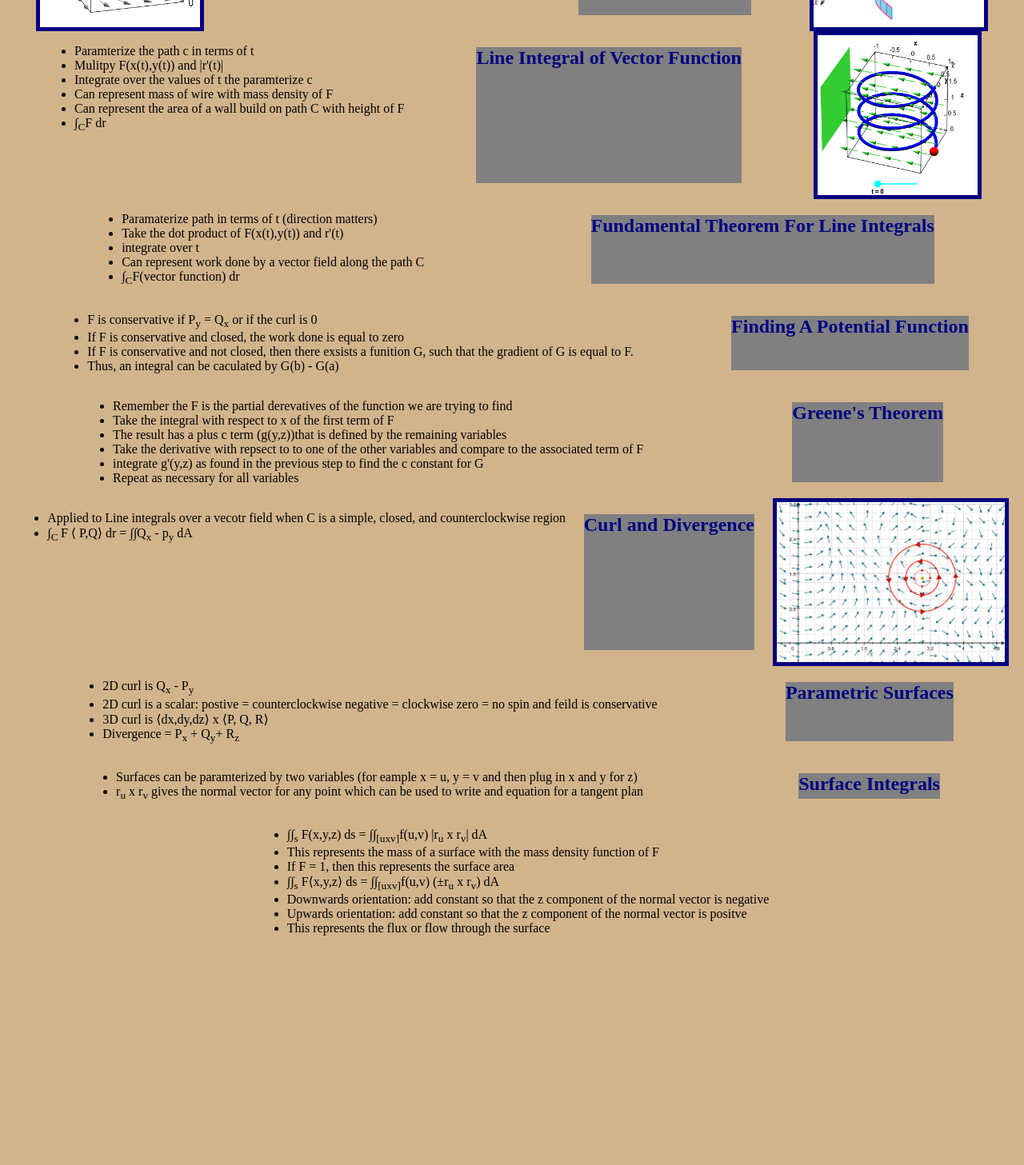
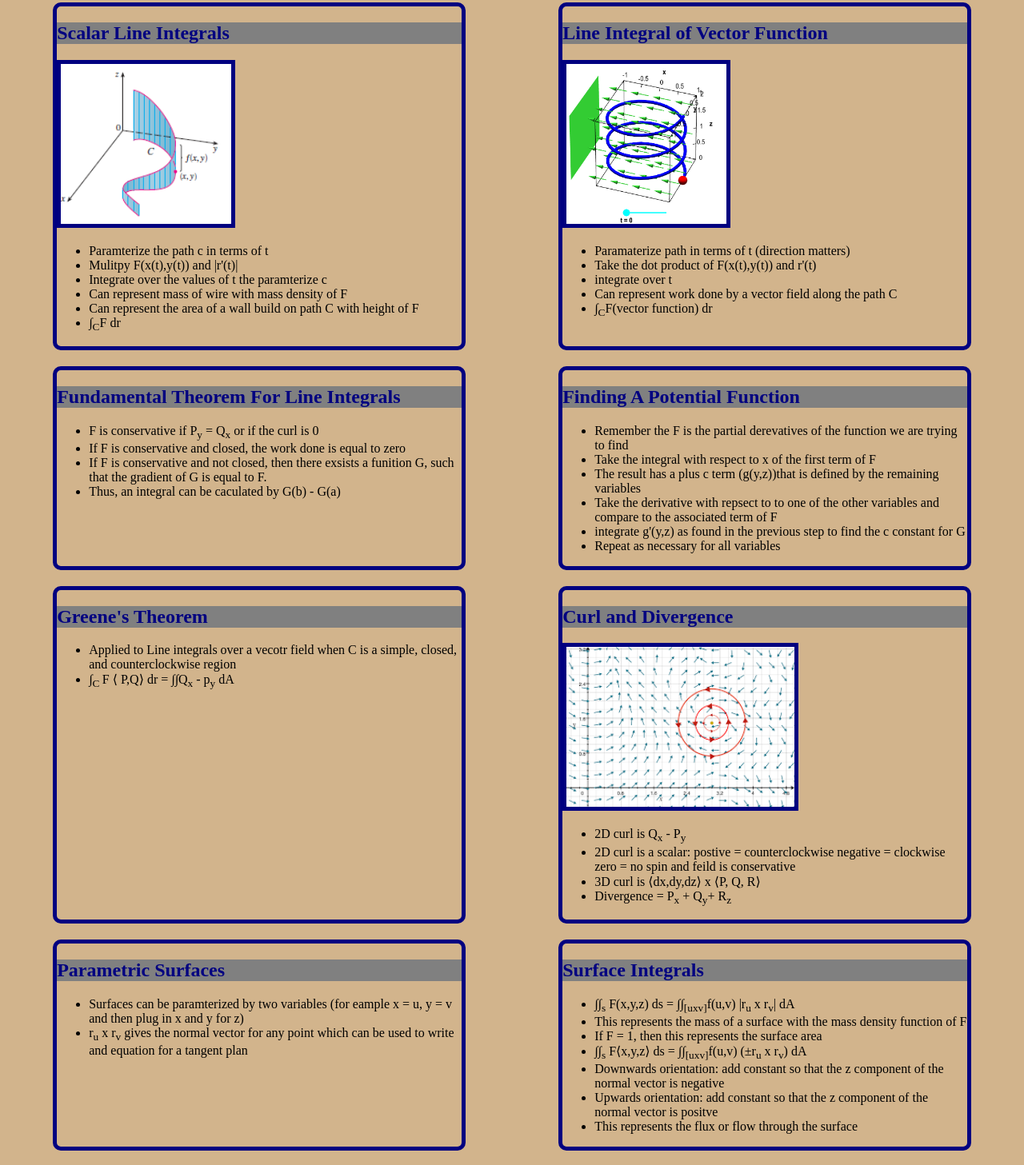
Before and after one commit to idugan100/Multi-Variable-Calculus-Review, a plain HTML site: page index.html in a window 1280 px wide. Shown: the part 921-2378 px from the top of the page at 80% size. Before the commit the page ends 2115 px from the top, so only its background shows below. Drawn offline with Linux system fonts and the light colour scheme.

Commit message:
Added an outer flex container for each topic

```diff
--- a/index.html
+++ b/index.html
@@ -31,17 +31,22 @@
             <li>Process: rewrie F in terms of &theta;, &rho;, and &phi;. Mulitpy by the Jacobian and integrate over &theta;, &rho;, and &phi;</li>
         </ul>
         </div>
+        <div class="topic">
         <h2>General Change of Variables</h2>
             <ul>
                 <li>Jacobian: (d<sub>x</sub>/d<sub>u</sub>)(d<sub>y</sub>/d<sub>v</sub>) - (d<sub>x</sub>/d<sub>v</sub>)(d<sub>y</sub>/d<sub>u</sub>)</li>
                 <li>Tips for choosing bounds: notice the equations of the lines. Are they simlar except for a constant? Try using the range of the constant as a bound</li>
             </ul>
+        </div>
+        <div class="topic">
         <h2>Vector Fields</h2>
         <img src="./img/vector_field.png" alt="a three dimensional vector field".>
         <ul>
             <li>Can represent fulid flow, current, or gravity</li>
             <li>Can represnt the gradient of a scalar funtion</li>
         </ul>
+        </div>
+        <div class="topic">
         <h2>Scalar Line Integrals</h2>
         <img src="./img/scalar_line_integral.png" alt="image of the geometric representation of a line integral of a scalar function">
         <ul>
@@ -52,6 +57,8 @@
             <li>Can represent the area of a wall build on path C with height of F</li>
             <li>&Integral;<sub>C</sub>F dr</li>
         </ul>
+        </div>
+        <div class="topic">
         <h2>Line Integral of Vector Function</h2>
         <img src="./img/vector_line_integral.png" alt="geometric representation of a line integral of a vector field">
         <ul>
@@ -61,6 +68,8 @@
             <li>Can represent work done by a vector field along the path C</li>
             <li>&Integral;<sub>C</sub>F(vector function) dr</li>
         </ul>
+        </div>
+        <div class="topic">
         <h2>Fundamental Theorem For Line Integrals</h2>
         <ul>
             <li>F is conservative if P<sub>y</sub> = Q<sub>x</sub> or if the curl is 0</li>
@@ -68,6 +77,8 @@
             <li>If F is conservative and not closed, then there exsists a funition G, such that the gradient of G is equal to F.</li>
             <li>Thus, an integral can be caculated by G(b) - G(a)</li>
         </ul>
+        </div>
+        <div class="topic">
         <h2> Finding A Potential Function</h2>
         <ul>
             <li>Remember the F is the partial derevatives of the function we are trying to find</li>
@@ -77,11 +88,15 @@
             <li>integrate g'(y,z) as found in the previous step to find the c constant for G </li>
             <li>Repeat as necessary for all variables</li>
         </ul>
+        </div>
+        <div class="topic">
         <h2>Greene's Theorem</h2>
         <ul>
             <li> Applied to Line integrals over a vecotr field when C is a simple, closed, and counterclockwise region</li>
             <li>&Integral;<sub>C </sub>F &LeftAngleBracket; P,Q&RightAngleBracket; dr = &Integral;&Integral;Q<sub>x</sub> - p<sub>y</sub> dA</li>
         </ul>
+        </div>
+        <div class="topic">
         <h2>Curl and Divergence</h2>
         <img src="./img/curl.png">
         <ul>
@@ -90,11 +105,15 @@
             <li>3D curl is &LeftAngleBracket;dx,dy,dz&RightAngleBracket; x &LeftAngleBracket;P, Q, R&RightAngleBracket;</li>
             <li>Divergence = P<sub>x</sub> + Q<sub>y</sub>+ R<sub>z</sub></li>
         </ul>
+        </div>
+        <div class="topic">
         <h2>Parametric Surfaces</h2>
         <ul>
             <li>Surfaces can be paramterized by two variables (for eample x = u, y = v and then plug in x and y for z)</li>
             <li>r<sub>u</sub> x r<sub>v</sub> gives the normal vector for any point which can be used to write and equation for a tangent plan</li>
         </ul>
+        </div>
+        <div class="topic">
         <h2>Surface Integrals</h2>
         <ul>
             <li>&Integral;&Integral;<sub>s</sub> F(x,y,z) ds = &Integral;&Integral;<sub>[uxv]</sub>f(u,v) |r<sub>u</sub> x r<sub>v</sub>| dA</li>
@@ -105,6 +124,7 @@
             <li>Upwards orientation: add constant so that the z component of the normal vector is positve</li>
             <li>This represents the flux or flow through the surface</li>
         </ul>
+        </div>
     </div>
 
 
--- a/style.css
+++ b/style.css
@@ -7,6 +7,8 @@ img{
     height: 200px;
     width:auto;
     background-color: white;
+    margin-left: auto;
+    margin-right: auto;
 }
 body{
     background-color: tan;
@@ -17,5 +19,10 @@ body{
     justify-content: space-around;
 }
 .topic{
+    width:40%;
+    border: solid 5px rgb(0,0,128);
+    border-radius: 10px;
+    margin:10px;
+
 
 }
```
